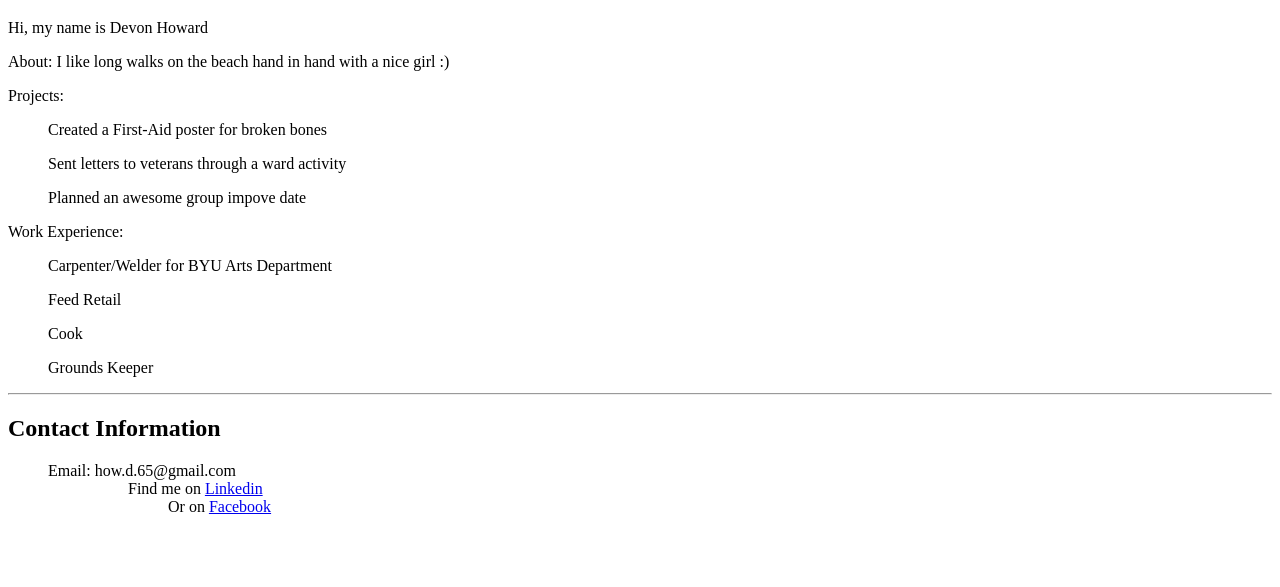
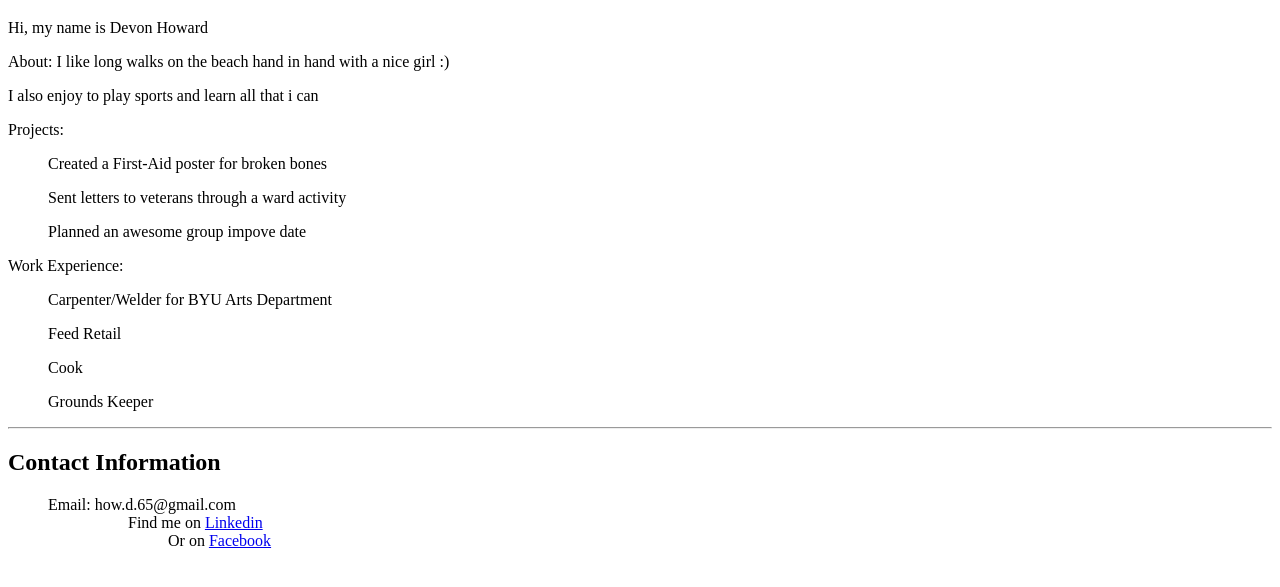
Before and after one commit to devon65/CS260, a plain HTML site: page index.html in a window 1280 px wide. Shown: the part 61-648 px from the top of the page. Drawn offline with Linux system fonts and the light colour scheme.

Commit message:
Changed Portfolio

```diff
--- a/index.html
+++ b/index.html
@@ -8,6 +8,7 @@
 <h1>Introduction</h1>
 <p>Hi, my name is Devon Howard</p>
 <p>About: I like long walks on the beach hand in hand with a nice girl :)</p>
+<p>I also enjoy to play sports and learn all that i can<p>
 <p>Projects:</p>
 <ol>Created a First-Aid poster for broken bones</ol>
 <ol>Sent letters to veterans through a ward activity</ol>
```
